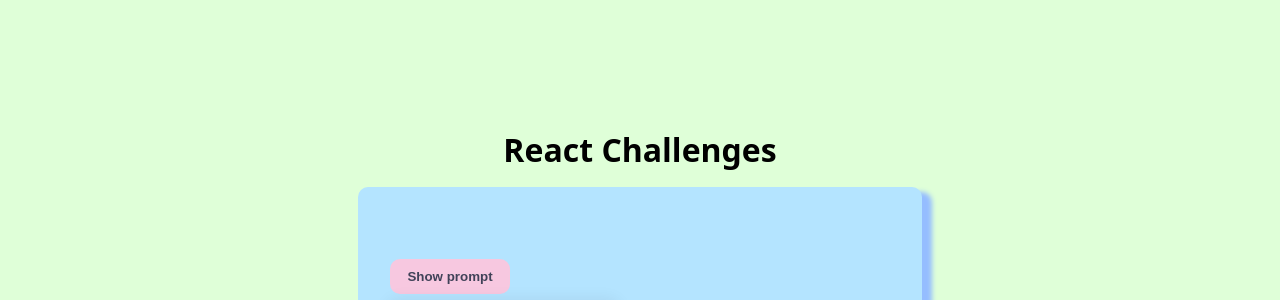
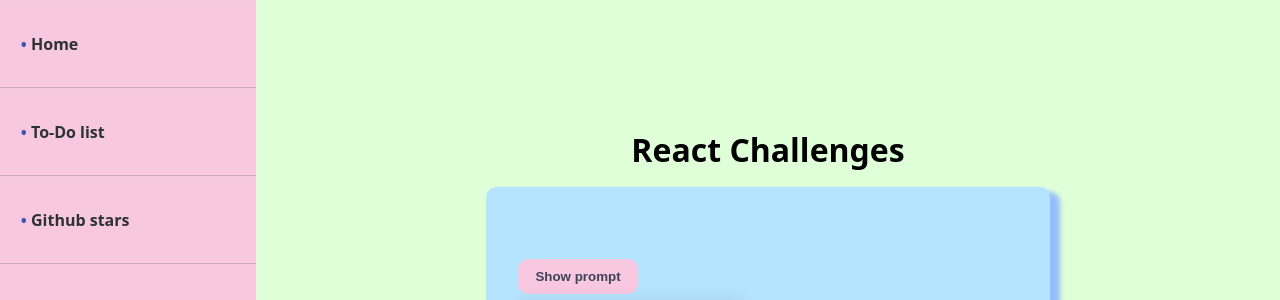
Before and after one commit to MatthewCYLau/react-challenges, a React (Create React App) app: page / in a window 1280 px wide. Shown: the top 300 px of the page. Built offline with nearby package versions, Linux system fonts and the light colour scheme; no server answers.

Commit message:
feat: added sidebar

```diff
--- a/src/App.css
+++ b/src/App.css
@@ -9,6 +9,7 @@
   --white-color: #ffffff;
   --royal-blue: #2f58cd;
   --btn-bg-pink: #f7c8e0;
+  --dark-grey: #2c3333;
 }
 
 body {
@@ -28,11 +29,43 @@
   );
 }
 
+a {
+  text-decoration: none;
+}
+
+.wrapper {
+  display: flex;
+  flex-direction: row;
+}
+
+.wrapper .sidenav {
+  position: -webkit-sticky;
+  position: sticky;
+  top: 0;
+  height: 100vh;
+  background: #f7c8e0;
+  flex: 1;
+}
+
+.sidenav ul li {
+  list-style: none;
+  padding: 2rem;
+  border-bottom: 1px solid rgba(0, 0, 0, 0.15);
+  border-top: 1px solid rgba(255, 255, 255, 0.1);
+}
+
+.sidenav ul li a {
+  color: var(--dark-grey);
+  font-weight: bold;
+}
+
 .main-content {
+  flex: 3;
   padding: 8rem;
   display: flex;
   flex-direction: column;
   align-items: center;
+  overflow-y: scroll;
 }
 
 .paper {
--- a/src/App.js
+++ b/src/App.js
@@ -7,6 +7,20 @@
 
 const App = () => {
   return (
+    <div className="wrapper">
+      <nav className="sidenav">
+        <ul>
+          <li>
+            <a href="/">Home</a>
+          </li>
+          <li>
+            <a href="#todo-list">To-Do list</a>
+          </li>
+          <li>
+            <a href="#github-stars">Github stars</a>
+          </li>
+        </ul>
+      </nav>
       <div className="main-content">
         <h1>React Challenges</h1>
         <section className="challenges">
@@ -16,6 +30,7 @@
           <Pagination />
         </section>
       </div>
+    </div>
   );
 };
 
--- a/src/components/GithubStars.jsx
+++ b/src/components/GithubStars.jsx
@@ -52,7 +52,7 @@
   }, [list, sliceListByCount]);
 
   return (
-    <div className="paper">
+    <div id="github-stars" className="paper">
       {!!listToRender.length && (
         <table className="styled-table">
           <thead>
--- a/src/components/TodoList.jsx
+++ b/src/components/TodoList.jsx
@@ -19,7 +19,7 @@
   };
 
   return (
-    <div className="paper">
+    <div id="todo-list" className="paper">
       <Collapsible>
         <p>Create a To-Do list</p>
       </Collapsible>
```
Lines whose indentation alone changed are shown as unchanged.
